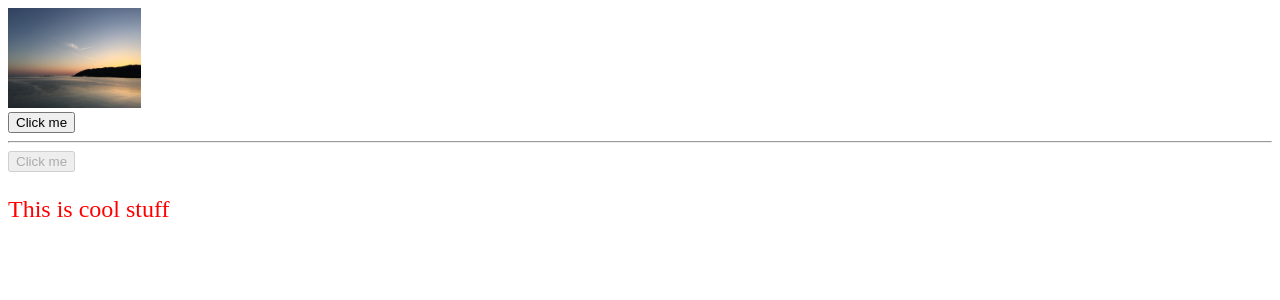
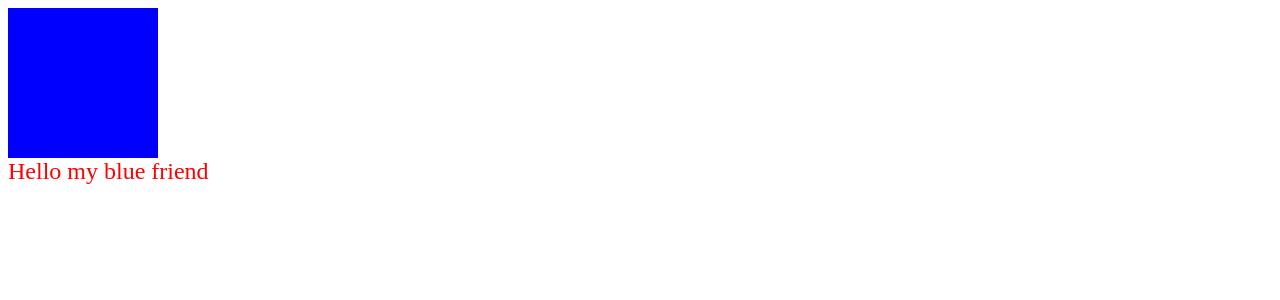
Before and after one commit to soosan900popo/running-angular, an Angular app: page / in a window 1280 px wide. Shown: the top 300 px of the page. Built offline with nearby package versions, Linux system fonts and the light colour scheme.

Commit message:
클래스 바인딩

```diff
--- a/src/app/app.component.ts
+++ b/src/app/app.component.ts
@@ -3,25 +3,22 @@ import { Component } from '@angular/core';
 @Component({
   selector: 'app-root',
   template: `
-    <img [src]="myPic"/>
-    <br>
-    <button [disabled]="isEnabled">Click me</button><hr>
-    <button disabled="{!isEnabled}">Click me</button><br>
-    <p [ngClass]="className">This is cool stuff</p>
+    <div [class]="myCustomClass"></div>
+    <span [class.redText]="isTrue">Hello my blue friend</span>
   `,
   styles: [`
-    img {
-      height: 100px;
-      width auto;
+    .blueBox {
+      height: 150px;
+      width: 150px;
+      background-color: blue;
     }
-    .myClass {
+    .redText{
       color: red;
       font-size: 24px;
     }
   `]
 })
 export class AppComponent {
-  myPic: string = "../assets/images/sunset.jpg";
-  isEnabled: boolean = false;
-  className: string = "myClass";
+  myCustomClass: string = 'blueBox';
+  isTrue = true;
 }
```
